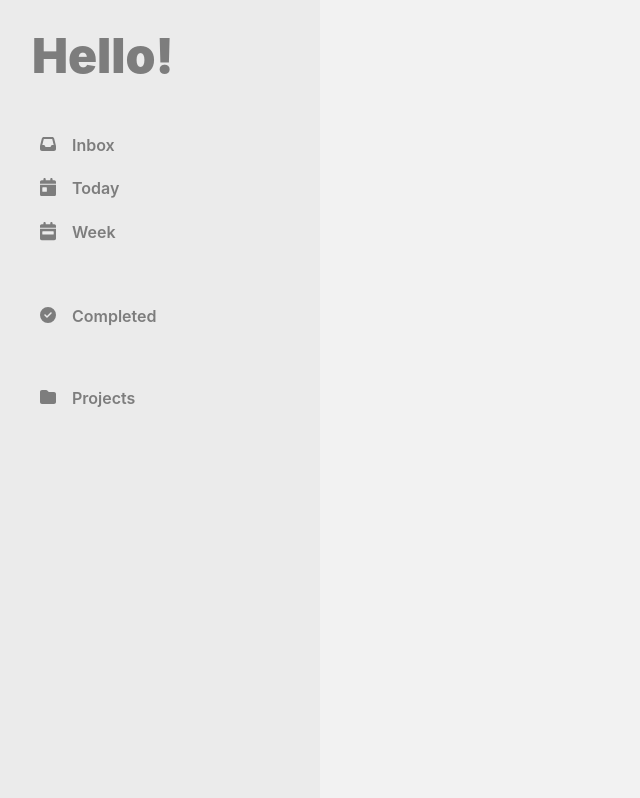
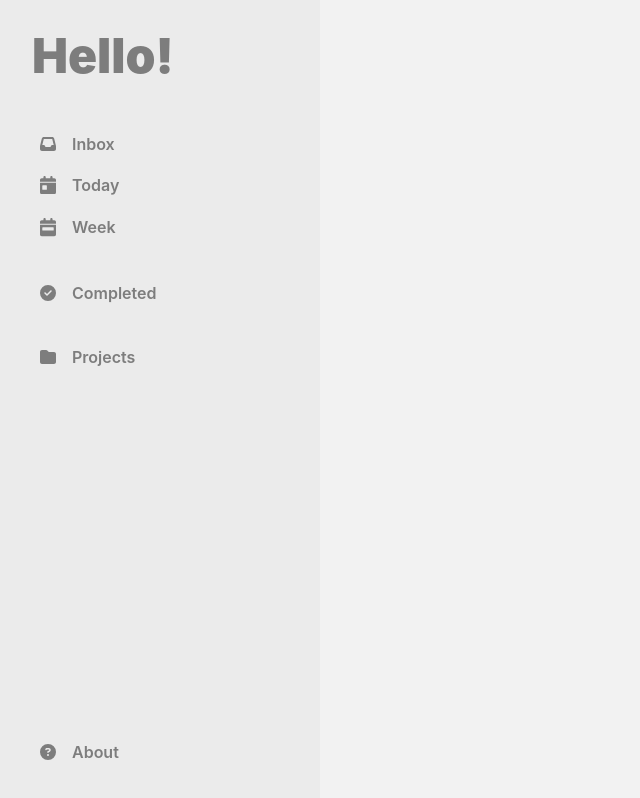
Before and after one commit to vbelmonte/to-do-list, a website built with webpack: page dist/index.html in a window 1280 px wide. Shown: the whole page, without its empty margins (0-640 px from the left). Built offline with Linux system fonts and the light colour scheme; a web font is replaced by a local one.

Commit message:
Add About link to bottom of side column

```diff
--- a/src/styles.css
+++ b/src/styles.css
@@ -102,10 +102,23 @@ body {
     padding: 2rem;
 }
 
-#side-column, #side-column nav {
+#side-column {
     display: flex;
     flex-direction: column;
     gap: 3rem;
+}
+
+#side-column nav {
+    display: flex;
+    flex-direction: column;
+    justify-content: space-between;
+    height: 100%;
+}
+
+#side-column nav div {
+    display: flex;
+    flex-direction: column;
+    gap: 2rem;
 }
 
 #side-column nav ul {
```
Also changed, not shown: dist/index.html, dist/main.js.
